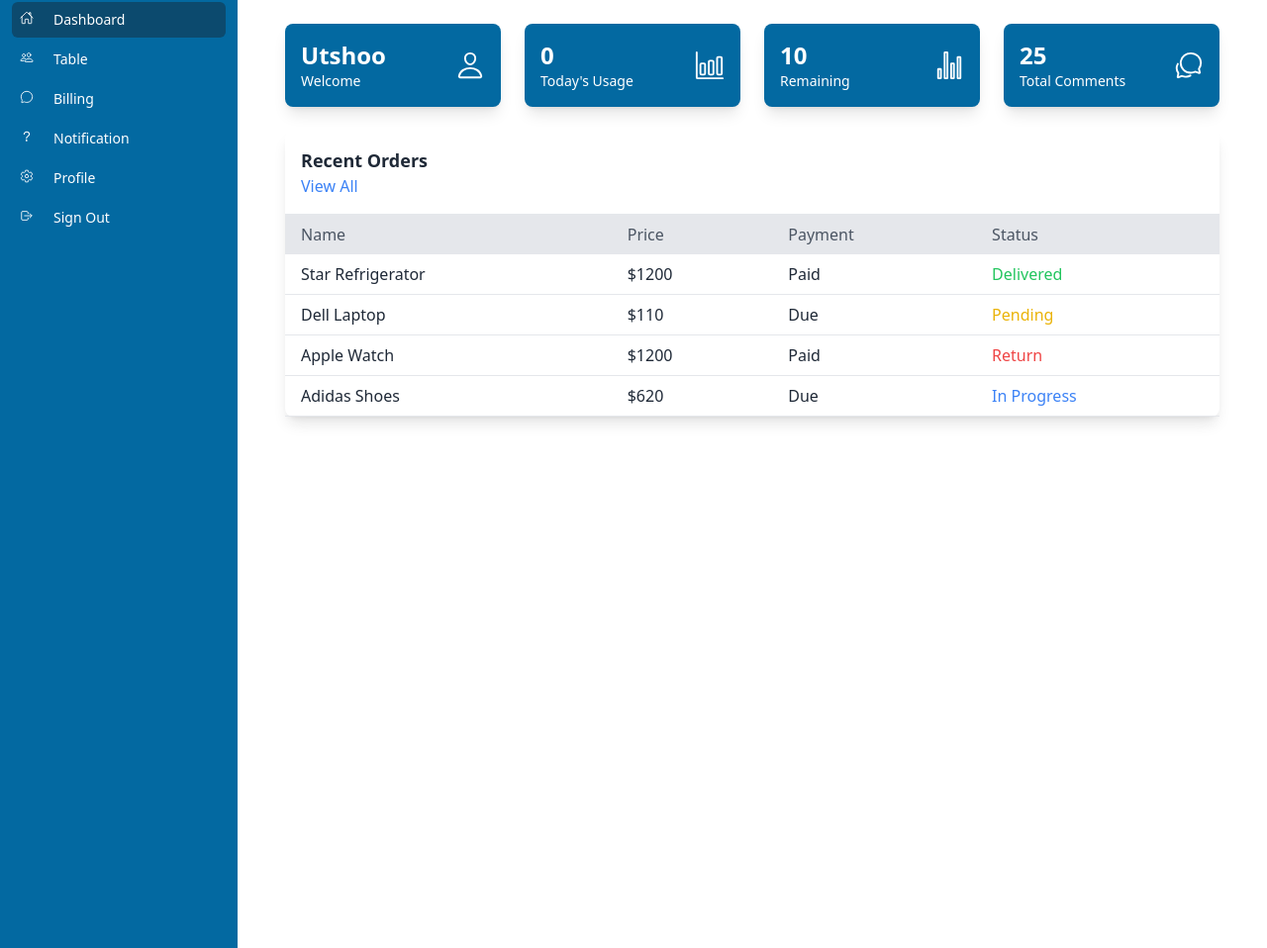
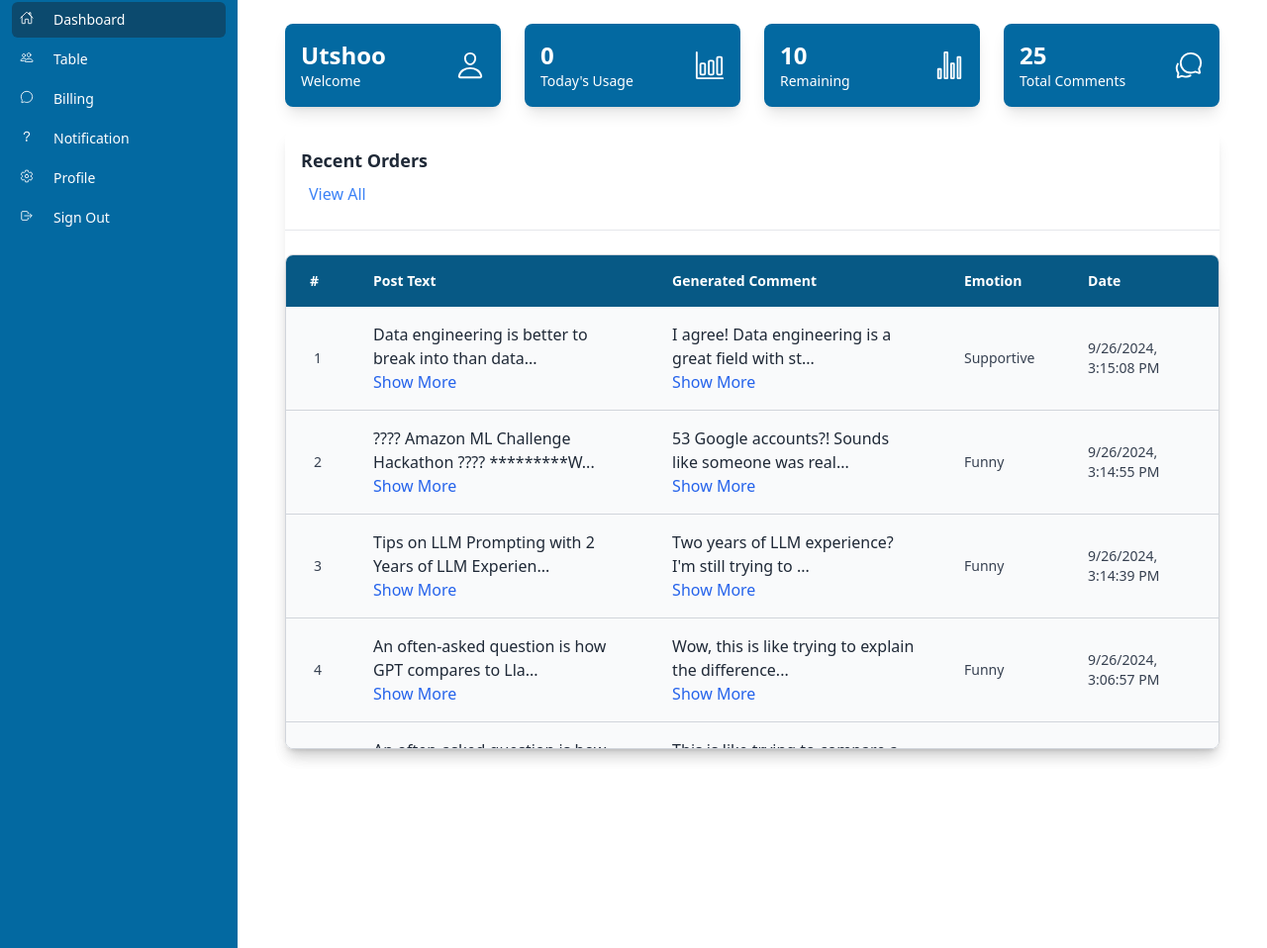
Before and after one commit to MorshedulHoque/user-dashboard, a Flask app: page /dashboard in a window 1280 px wide. Shown: the part 90-1048 px from the top of the page at 99% size. Run offline with Flask 3, Linux system fonts and the light colour scheme; a user stored in the database is signed in; data comes from the database, SQL or seed files in the repository; some libraries are stand-ins or nearby versions.

Commit message:
dashboard table changed

```diff
--- a/templates/dashboard.html
+++ b/templates/dashboard.html
@@ -46,48 +46,114 @@
 <div class="bg-white rounded-lg shadow-lg">
     <div class="p-4 border-b">
         <h2 class="text-lg font-semibold">Recent Orders</h2>
-        <a href="#" class="text-blue-500 hover:underline">View All</a>
+        <a href="{{ url_for('table') }}" class="text-blue-500 hover:underline flex items-center p-2 space-x-3 rounded-md ">View All</a>
     </div>
 
-    <table class="min-w-full">
-        <thead>
-            <tr class="bg-gray-200 text-gray-600 transition-transform transform hover:scale-100 hover:bg-sky-300">
-                <td class="px-4 py-2">Name</td>
-                <td class="px-4 py-2">Price</td>
-                <td class="px-4 py-2">Payment</td>
-                <td class="px-4 py-2">Status</td>
-            </tr>
-        </thead>
-        <tbody>
-            <tr class="hover:bg-sky-300 transition-transform transform hover:scale-100">
-                <td class="border-b px-4 py-2">Star Refrigerator</td>
-                <td class="border-b px-4 py-2">$1200</td>
-                <td class="border-b px-4 py-2">Paid</td>
-                <td class="border-b px-4 py-2"><span class="status delivered text-green-500">Delivered</span></td>
-            </tr>
+    <!--Table-->
+    <div class="container mt-6">
+        <div class="table-wrapper overflow-y-auto max-h-[500px] rounded-lg shadow-lg border border-gray-300">
+            <table class="min-w-full bg-white border-collapse">
+                <thead class="bg-sky-800 text-white sticky top-0 z-10">
+                    <tr>
+                        <th class="py-4 px-6 text-left text-sm font-semibold">#</th>
+                        <th class="py-4 px-6 text-left text-sm font-semibold">Post Text</th>
+                        <th class="py-4 px-6 text-left text-sm font-semibold">Generated Comment</th>
+                        <th class="py-4 px-6 text-left text-sm font-semibold">Emotion</th>
+                        <th class="py-4 px-6 text-left text-sm font-semibold">Date</th>
+                    </tr>
+                </thead>
+                <tbody id="commentsTable" class="bg-gray-50 text-gray-700">
+                    <!-- Rows will be added by JavaScript -->
+                </tbody>
+            </table>
+        </div>
+    </div>
 
-            <tr class="hover:bg-sky-300 transition-transform transform hover:scale-100">
-                <td class="border-b px-4 py-2">Dell Laptop</td>
-                <td class="border-b px-4 py-2">$110</td>
-                <td class="border-b px-4 py-2">Due</td>
-                <td class="border-b px-4 py-2"><span class="status pending text-yellow-500">Pending</span></td>
-            </tr>
+    <!-- Modal -->
+    <div id="modal" class="fixed inset-0 z-50 hidden bg-gray-800 bg-opacity-75 flex items-center justify-center">
+        <div class="bg-white rounded-lg p-6 w-11/12 max-w-lg">
+            <h2 class="text-xl font-semibold mb-4">Details</h2>
+            <div id="modalContent"></div>
+            <button id="closeModal" class="mt-4 text-white bg-sky-900 hover:bg-sky-950 px-4 py-2 rounded">Close</button>
+        </div>
+    </div>
 
-            <tr class="hover:bg-sky-300 transition-transform transform hover:scale-100">
-                <td class="border-b px-4 py-2">Apple Watch</td>
-                <td class="border-b px-4 py-2">$1200</td>
-                <td class="border-b px-4 py-2">Paid</td>
-                <td class="border-b px-4 py-2"><span class="status return text-red-500">Return</span></td>
-            </tr>
+    <script src="https://code.jquery.com/jquery-3.6.0.min.js"></script>
+    <script>
+        $(document).ready(function() {
+        // Function to truncate text
+        function truncateText(text, length) {
+            if (text.length <= length) {
+                return text;
+            } else {
+                return text.substring(0, length) + '...'; // Append ellipsis
+            }
+        }
 
-            <tr class="hover:bg-sky-300 transition-transform transform hover:scale-100">
-                <td class="border-b px-4 py-2">Adidas Shoes</td>
-                <td class="border-b px-4 py-2">$620</td>
-                <td class="border-b px-4 py-2">Due</td>
-                <td class="border-b px-4 py-2"><span class="status inProgress text-blue-500">In Progress</span></td>
-            </tr>
-        </tbody>
-    </table>
+        // AJAX request to get the comments
+        $.ajax({
+            url: '/get_comments/{{ user_id }}', // Flask endpoint
+            method: 'GET',
+            dataType: 'json',
+            success: function(comments) {
+                var tableBody = $('#commentsTable');
+                comments.forEach(function(comment, index) {
+                    var postText = truncateText(comment.post_text, 50); // Adjust length here
+                    var postComment = truncateText(comment.generated_comment, 50); // Adjust length here
+
+                    var row = `<tr class="hover:bg-gray-200 transition duration-300">
+                        <th class="py-4 px-6 border-b border-gray-300 text-sm font-medium">${index + 1}</th>
+                        <td class="py-4 px-6 border-b border-gray-300">
+                            <div class="text-preview font-medium text-gray-800">${postText}</div>
+                            <span class="show-more-post text-blue-600 cursor-pointer hover:underline" data-text="${comment.post_text}">Show More</span>
+                        </td>
+                        <td class="py-4 px-6 border-b border-gray-300">
+                            <div class="text-preview font-medium text-gray-800">${postComment}</div>
+                            <span class="show-more-comment text-blue-600 cursor-pointer hover:underline" data-text="${comment.generated_comment}">Show More</span>
+                        </td>
+                        <td class="py-4 px-6 border-b border-gray-300 text-sm font-medium">${comment.emotion}</td>
+                        <td class="py-4 px-6 border-b border-gray-300 text-sm font-medium">${new Date(comment.created_at).toLocaleString()}</td>
+                    </tr>`;
+                    tableBody.append(row);
+                });
+
+                // Show modal on click of Show more for post text
+                $(document).on('click', '.show-more-post', function() {
+                    var fullText = $(this).data('text');
+                    var modalContent = `<p><strong>Post Text:</strong> ${fullText}</p>`;
+                    $('#modalContent').html(modalContent);
+                    $('#modal').removeClass('hidden');
+                });
+
+                // Show modal on click of Show more for generated comment
+                $(document).on('click', '.show-more-comment', function() {
+                    var fullText = $(this).data('text');
+                    var modalContent = `<p><strong>Generated Comment:</strong> ${fullText}</p>`;
+                    $('#modalContent').html(modalContent);
+                    $('#modal').removeClass('hidden');
+                });
+
+                // Close modal on clicking the close button
+                $('#closeModal').on('click', function() {
+                    $('#modal').addClass('hidden');
+                });
+
+                // Close modal when clicking outside of it
+                $('#modal').on('click', function(event) {
+                    if ($(event.target).is('#modal')) {
+                        $('#modal').addClass('hidden');
+                    }
+                });
+            },
+            error: function() {
+                var tableBody = $('#commentsTable');
+                tableBody.append(`<tr><td colspan="5" class="py-4 text-center border-b border-gray-300">Failed to load comments. Please try again later.</td></tr>`);
+            }
+        });
+    });
+
+    </script>
+    <!--Table End-->
 </div>
 
 
```
